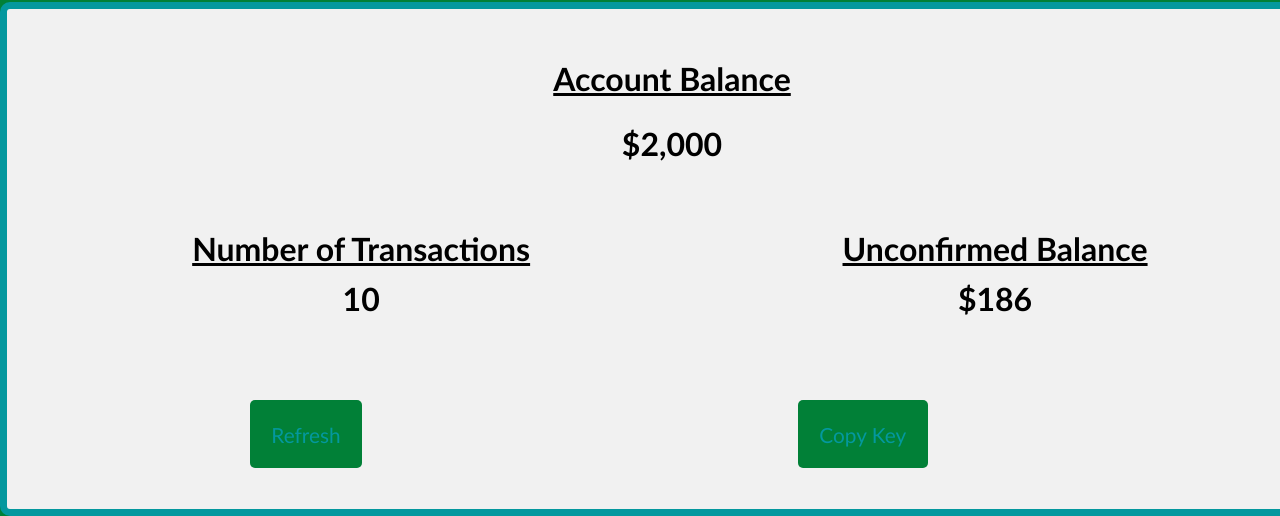
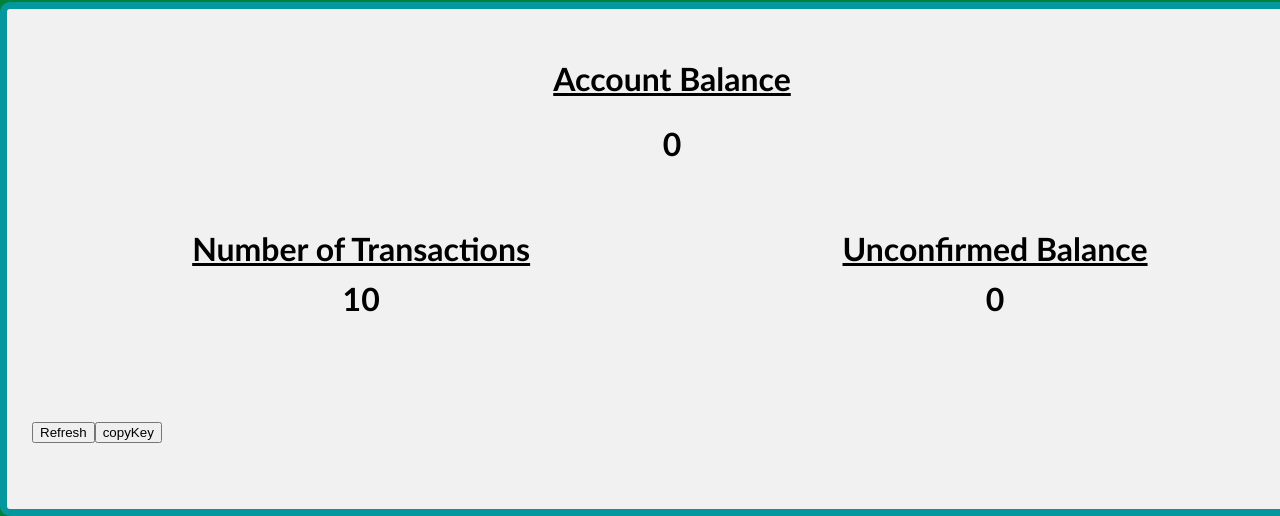
Before and after one commit to mayankamencherla/Blockchain, a React (Create React App) app in the folder frontend/: page /wallet in a window 1280 px wide. Shown: the part 389-905 px from the top of the page. Built offline with nearby package versions, Linux system fonts and the light colour scheme; no server answers.

Commit message:
Wallet Screen
Refresh, copy key button and account balance is now displayed from the API

```diff
--- a/frontend/package.json
+++ b/frontend/package.json
@@ -16,6 +16,7 @@
     "react-router-dom": "^6.4.3",
     "react-scripts": "5.0.1",
     "react-toastify": "^9.1.1",
+    "usehooks-ts": "^2.9.1",
     "web-vitals": "^2.1.4"
   },
   "scripts": {
--- a/frontend/src/screens/WalletScreen/WalletScreen.js
+++ b/frontend/src/screens/WalletScreen/WalletScreen.js
@@ -1,6 +1,8 @@
-import React, {useEffect} from 'react'
+import React, { useEffect, useState } from 'react'
 import styles from"./walletStyle.css"
 import { Link,  useNavigate } from "react-router-dom";
+import { useCopyToClipboard } from 'usehooks-ts'
+import axios from 'axios'
 import { useCookies } from "react-cookie";
 
 const WalletScreen = () => {
@@ -11,6 +13,31 @@ const WalletScreen = () => {
     removeCookie("jwt");
     navigate("/login");
   };
+
+  const [balance, setBalance] = useState(0);
+  const [publicKey, setPublicKey] = useState("");
+
+  const fetchData = () => {
+    const balanceAPI = "http://localhost:3001/balance";
+    const keyAPI = "http://localhost:3001/publicKey";
+
+    const getBalance = axios.get(balanceAPI);
+    const getKey = axios.get(keyAPI);
+
+    axios.all([getBalance, getKey]).then(
+      axios.spread((...allData) => {
+        const balance = allData[0].data
+        const key = allData[1].data
+
+        setBalance(balance)
+        setPublicKey(key)
+      })
+    )
+  }
+
+  useEffect(() => {
+    fetchData();
+  }, []);
 
     return (
       <div className={styles.Body}>
@@ -30,19 +57,19 @@ const WalletScreen = () => {
     <section class = "main_Wallet">
         <div class="mainPage">
           <center> <h2> <u>  Account Balance  </u> </h2> </center>
-          <center> <h2> $2,000 </h2> </center>
+          <center> <h2> {balance} </h2> </center>
             <div class="row">
               <div class="column">
                 <center> <h2> <u> Unconfirmed Balance </u> </h2> </center>
-                <center><h2>$186</h2></center>
+                <center><h2>0</h2></center>
               </div>
               <div class="column">
                 <center><h2><u>Number of Transactions</u></h2></center>
                 <center><h2>10</h2></center>
               </div>
             </div>
-            <a href="walletUI.html" class="secbutton">Refresh</a>
-            <a href="walletUI.html" class="secbutton">Copy Key</a>
+            <button onClick={() => window.location.reload(false)}>Refresh</button>
+            <button onClick={() => { navigator.clipboard.writeText(publicKey)}}>copyKey</button>
           </div>
     </section>
       </div>
```
Also changed, not shown: 2 other files (tests, documents, lock files or other folders).
